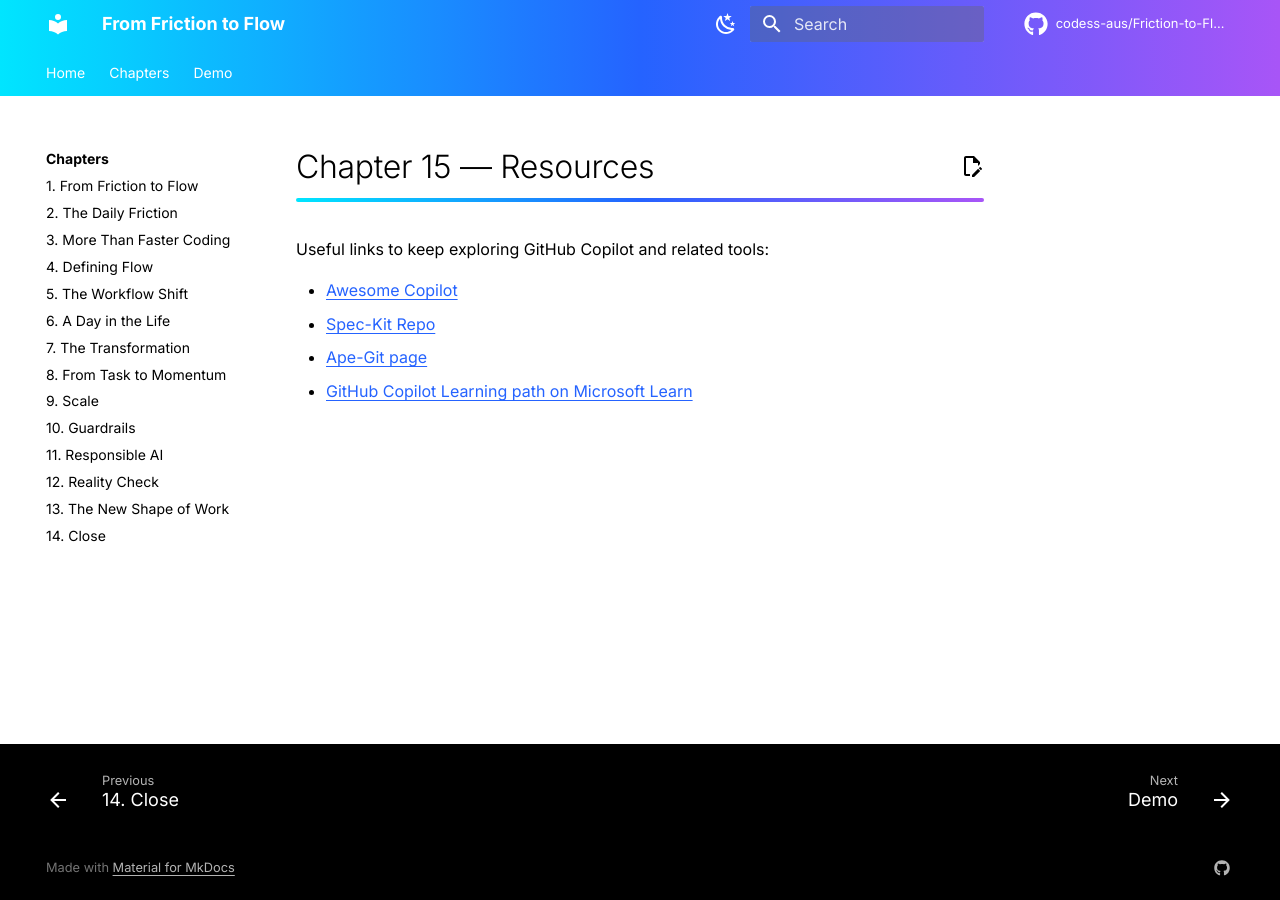
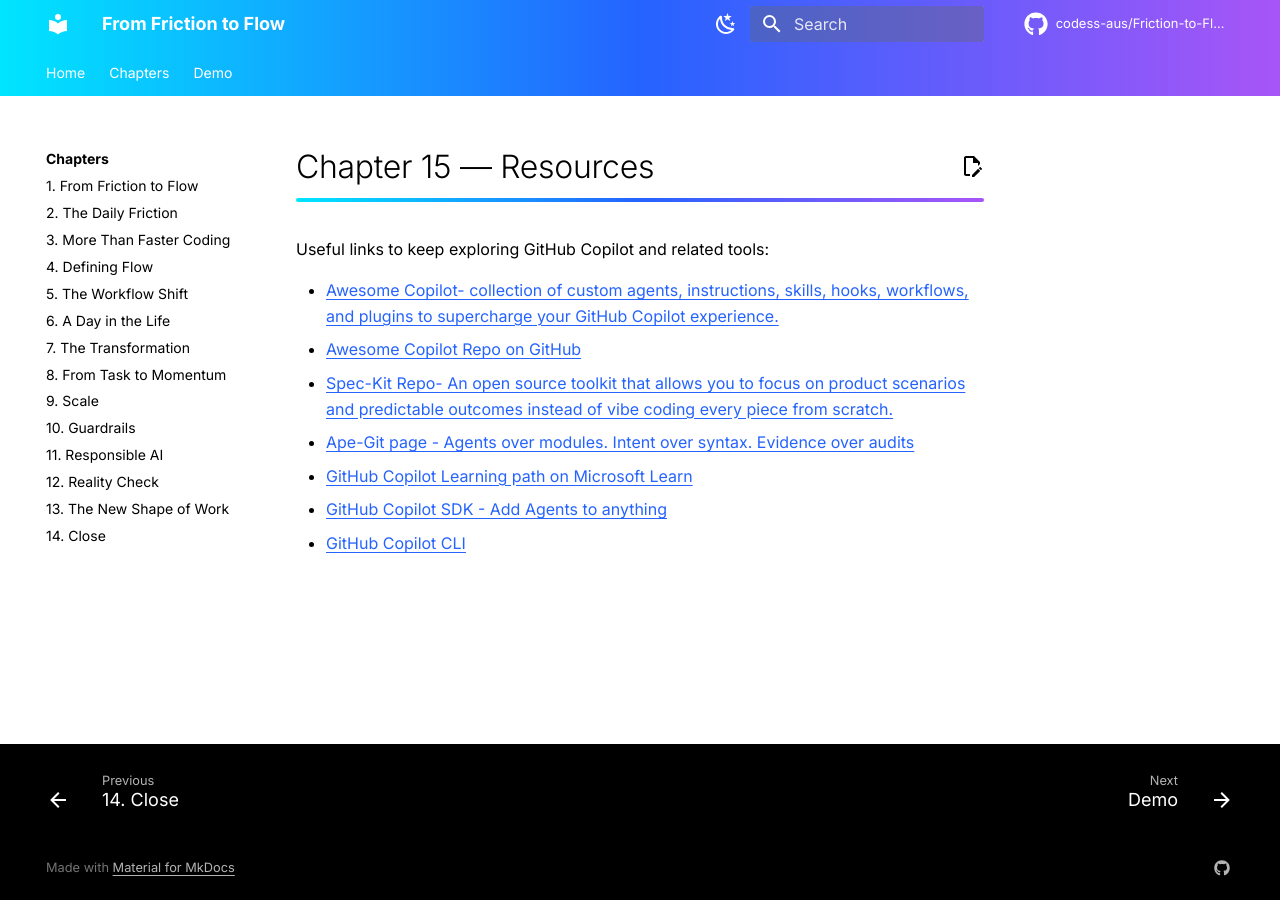
Before and after one commit to codess-aus/Friction-to-Flow, an MkDocs documentation site: the page built from docs/15-resources.md, in a window 1280 px wide. Built offline with MkDocs 1.6.1 and Material for MkDocs 9.7.7, drawn with Linux system fonts in a browser that asks for light colours; comment, search, counter and statistics services are not loaded.

Commit message:
updated resources

```diff
--- a/docs/15-resources.md
+++ b/docs/15-resources.md
@@ -2,7 +2,10 @@
 
 Useful links to keep exploring GitHub Copilot and related tools:
 
-- [Awesome Copilot](https://github.com/github/awesome-copilot)
-- [Spec-Kit Repo](https://github.com/github/spec-kit)
-- [Ape-Git page](https://github.com/Azure/git-ape)
+- [Awesome Copilot- collection of custom agents, instructions, skills, hooks, workflows, and plugins to supercharge your GitHub Copilot experience.](https://awesome-copilot.github.com/)
+- [Awesome Copilot Repo on GitHub](https://github.com/github/awesome-copilot)
+- [Spec-Kit Repo- An open source toolkit that allows you to focus on product scenarios and predictable outcomes instead of vibe coding every piece from scratch.](https://github.com/github/spec-kit)
+- [Ape-Git page - Agents over modules. Intent over syntax. Evidence over audits](https://azure.github.io/git-ape/)
 - [GitHub Copilot Learning path on Microsoft Learn](https://learn.microsoft.com/en-us/training/paths/copilot/)
+- [GitHub Copilot SDK - Add Agents to anything](https://github.com/github/copilot-sdk)
+- [GitHub Copilot CLI](https://github.com/features/copilot/cli/)
```
